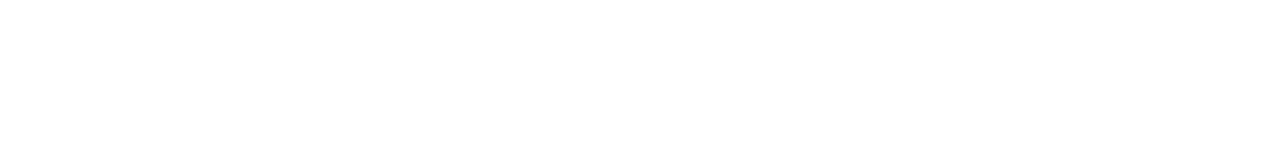
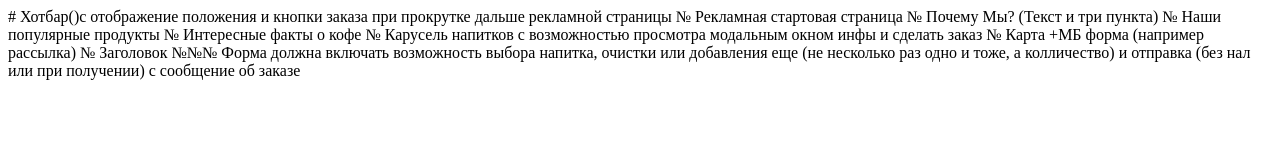
Before and after one commit to Den-py/CoffeShopLanding, a plain HTML site: page index.html in a window 1280 px wide. Drawn offline with Linux system fonts and the light colour scheme.

Commit message:
Текстовая структура сайта

```diff
--- a/index.html
+++ b/index.html
@@ -8,6 +8,19 @@
     <title>Document</title>
 </head>
 <body>
+    # Хотбар()с отображение положения и кнопки заказа при прокрутке дальше рекламной страницы
+    № Рекламная стартовая страница
+    № Почему Мы? (Текст и три пункта)
+    № Наши популярные продукты
+    № Интересные факты о кофе
+    № Карусель напитков с возможностью просмотра модальным окном инфы и сделать заказ
+    № Карта
+    +МБ форма (например рассылка)
+    № Заголовок
+
+
+    №№№ Форма должна включать возможность выбора напитка, очистки или добавления еще (не несколько раз одно и тоже, а колличество) и отправка (без нал или при получении) с сообщение об заказе
+
 
 </body>
 </html>
```
Also changed, not shown: Readme.md (added).
